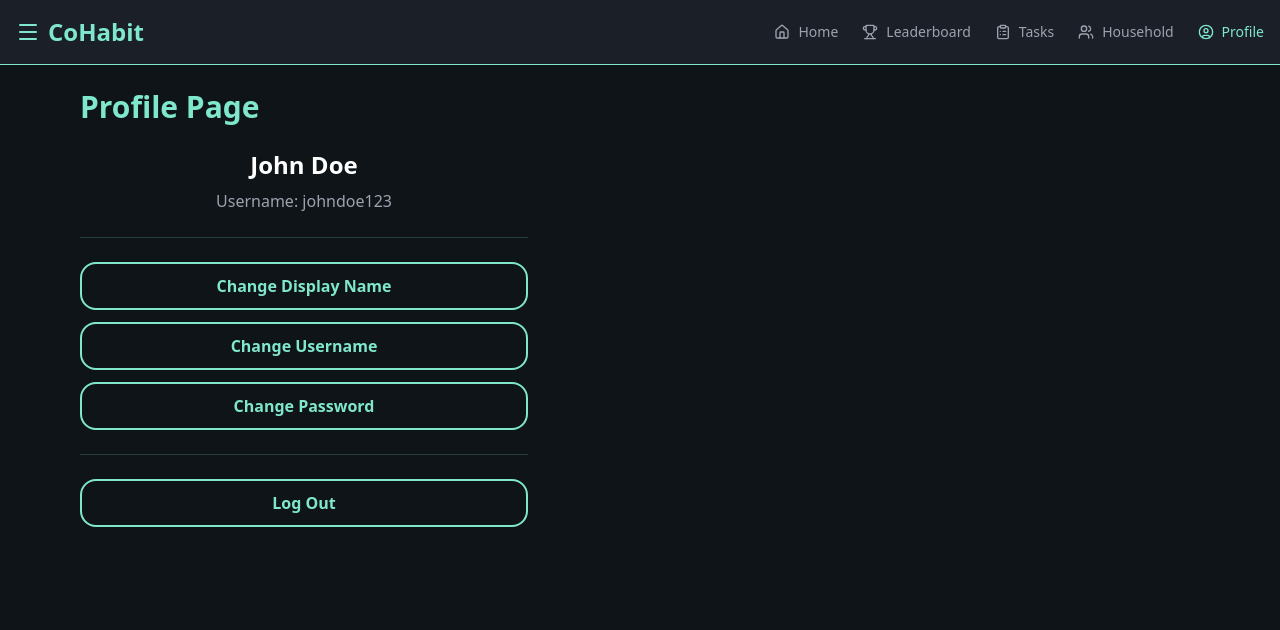
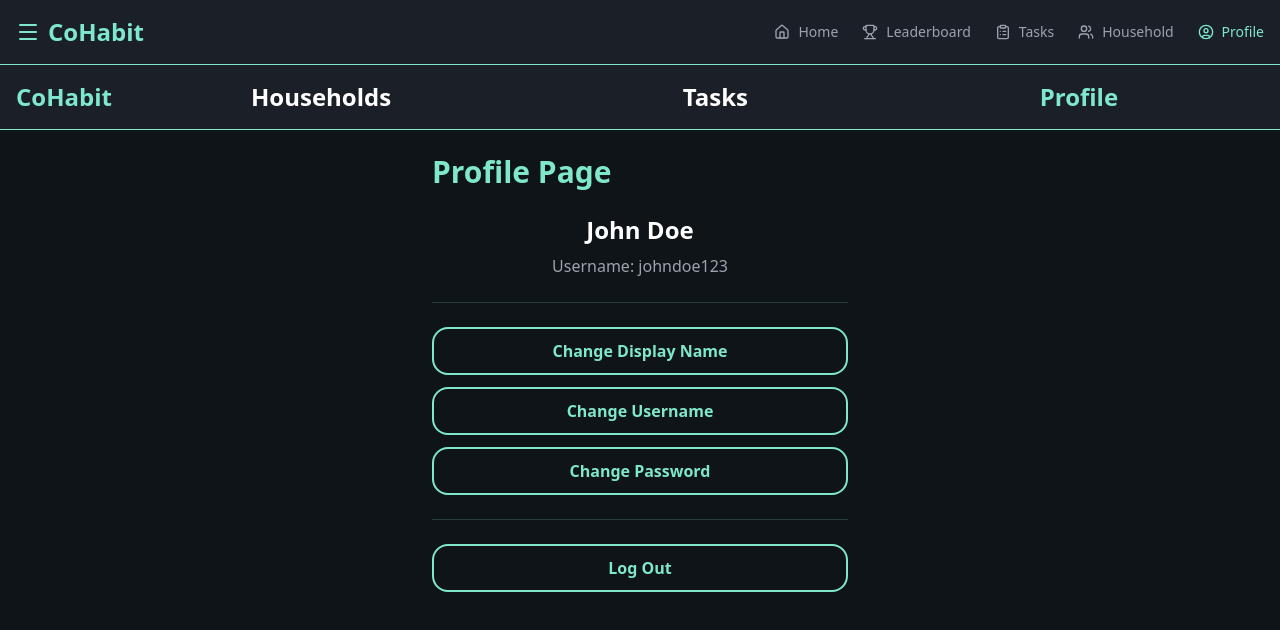
Before and after one commit to mustafa-nom/CoHabit, a React (Vite) app in the folder frontend-web/: page /profile in a window 1280 px wide. Shown: the top 630 px of the page. Built offline with nearby package versions, Linux system fonts and the light colour scheme; sample sign-in values are in the browser's storage.

Commit message:
Edits to Profile Page and Container

```diff
--- a/frontend-web/src/components/layout/Container.jsx
+++ b/frontend-web/src/components/layout/Container.jsx
@@ -2,7 +2,7 @@ import { cn } from "@/utils/cn"
 
 export const Container = ({ children, className }) => {
   return (
-    <div className={cn("container mx-auto px-4 py-6 pb-20 md:pb-6 max-w-6xl", className)}>
+    <div className={cn("container px-4 py-6 pb-20 md:pb-6 max-w-md mx-auto", className)}>
       {children}
     </div>
   )
--- a/frontend-web/src/pages/ProfilePage.jsx
+++ b/frontend-web/src/pages/ProfilePage.jsx
@@ -4,11 +4,11 @@ import { Container } from "@/components/layout/Container"
 import { Button } from "@/components/ui/button"
 import { Input } from "@/components/ui/input"
 import { Label } from "@/components/ui/label"
-import { Card } from "@/components/ui/card"
 import { Separator } from "@/components/ui/separator"
 import { authService } from "@/services/auth"
 import { ChevronLeft } from "lucide-react"
 import { toast } from "sonner"
+import { Link } from "react-router-dom"
 
 export const ProfilePage = () => {
   const navigate = useNavigate()
@@ -45,6 +45,10 @@ export const ProfilePage = () => {
     // Add validation and API calls here
     toast.success('Changes saved successfully!')
     setView('main')
+  }
+
+  const goToHousehold = () => {
+    navigate('/household');
   }
 
   if (view === 'changeName') {
@@ -173,8 +177,29 @@ export const ProfilePage = () => {
   }
 
   return (
+    <>
+      <header className="border-b border-mint bg-background-secondary">
+          <div className="flex container mx-auto px-4">
+              <div className="w-1/14 flex h-16 items-center justify-center-safe">
+                    <div className="text-2xl font-bold text-mint flex items-center gap-2"> CoHabit </div>
+              </div>
+              <div className="w-13/14 flex h-16 items-center justify-around">
+                  <Link to="/household">
+                    <div className="text-2xl font-bold text-white flex items-center gap-2"> Households </div>
+                  </Link>
+                  <Link to="/tasks">
+                    <div className="text-2xl font-bold text-white flex items-center gap-2"> Tasks </div>
+                  </Link>
+                  <Link to="/profile">
+                    <div className="text-2xl font-bold text-mint flex items-center gap-2 justify-center"> Profile </div>
+                  </Link>
+              </div>
+          </div>
+      </header>
+
       <Container>
         <div className="space-y-6">
+
           <h1 className="text-3xl font-bold text-mint">Profile Page</h1>
 
           <div className="max-w-md space-y-6">
@@ -207,5 +232,6 @@ export const ProfilePage = () => {
           </div>
         </div>
       </Container>
+    </>
   )
 }
```
Also changed, not shown: 1 other file (tests, documents, lock files or other folders). Lines whose indentation alone changed are shown as unchanged.
